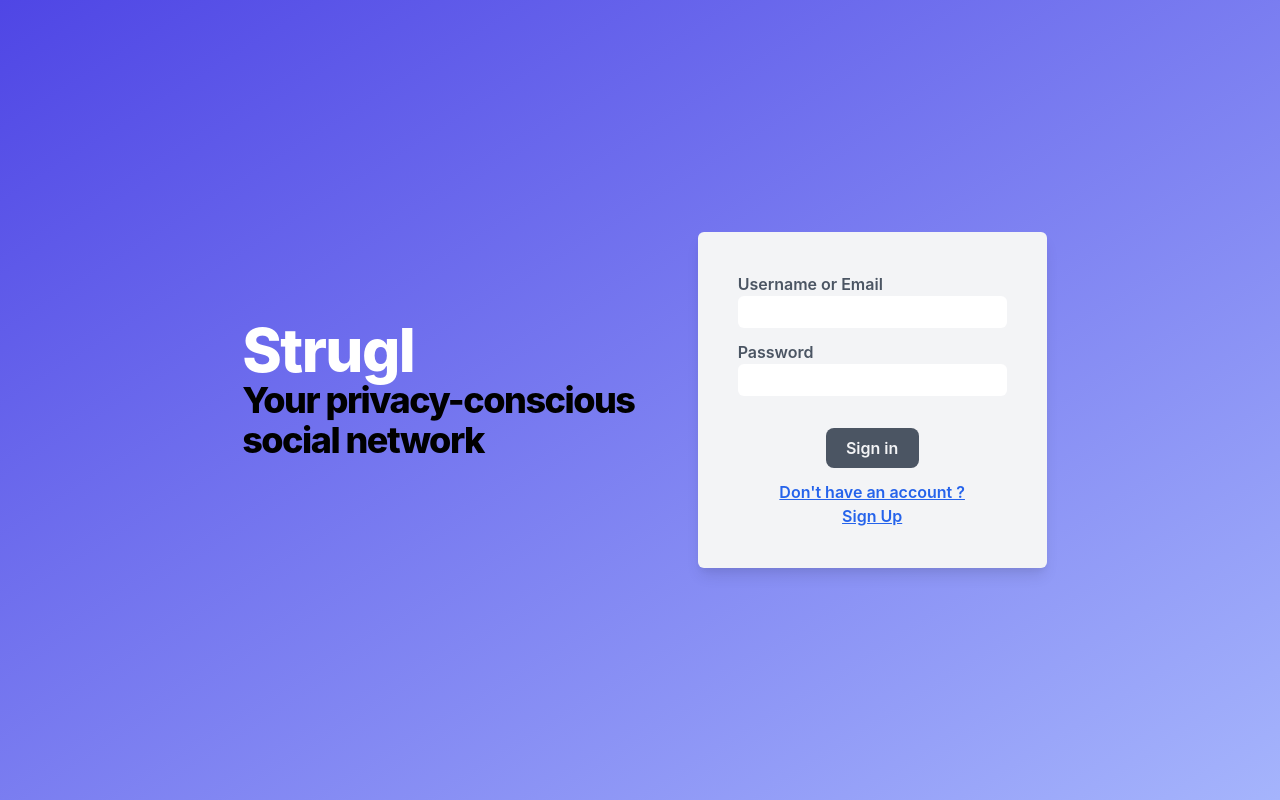
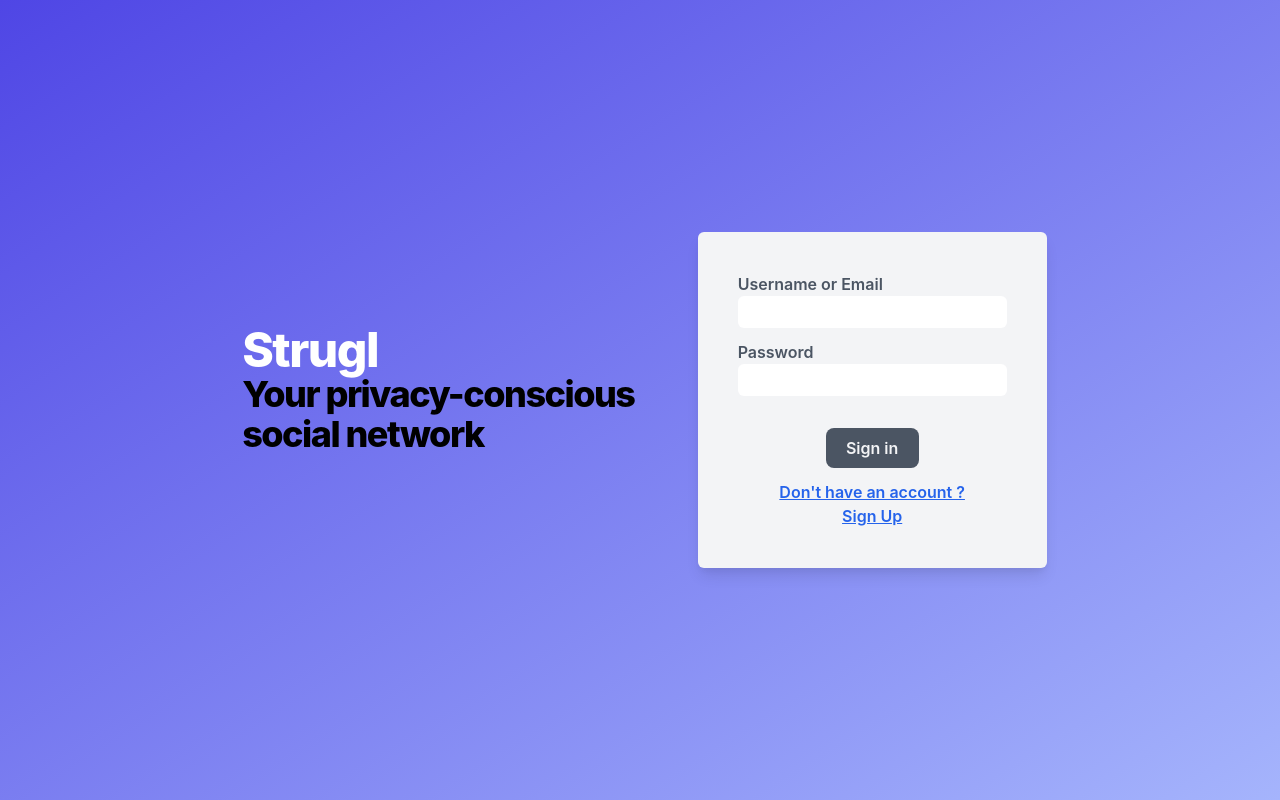
Before and after one commit to pacokleitz/strugl, a Next.js app in the folder client/: page / in a window 1280 px wide. Built offline with nearby package versions, Linux system fonts and the light colour scheme.

Commit message:
Correct bg color

```diff
--- a/client/components/auth.tsx
+++ b/client/components/auth.tsx
@@ -72,7 +72,7 @@ export default function Auth() {
         <div className="w-screen min-h-screen h-auto bg-gradient-to-br from-indigo-600 to-indigo-300 content-center justify-center">
             <div className="flex md:flex-row flex-col m-auto min-h-screen h-auto content-center md:w-2/3 md:space-x-10 p-5">
                 <div className="font-extrabold text-6xl tracking-tight mx-auto grid justify-center content-center w-1/2 mb-5">
-                    <h1 className="text-white text-6xl">Strugl</h1>
+                    <h1 className="text-white text-5xl">Strugl</h1>
                     <h1 className="text-black text-4xl">Your privacy-conscious social network</h1>
                 </div>
                 {currentPage}
```
